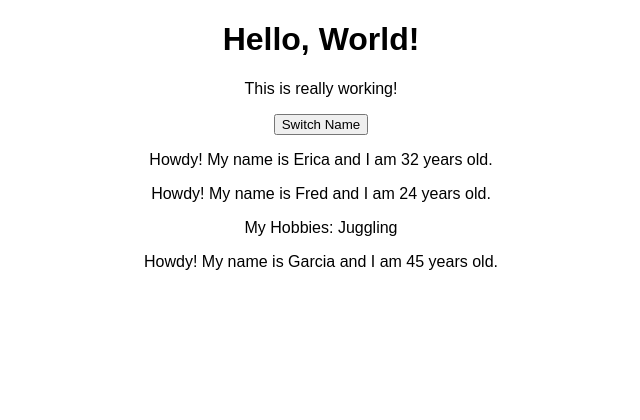
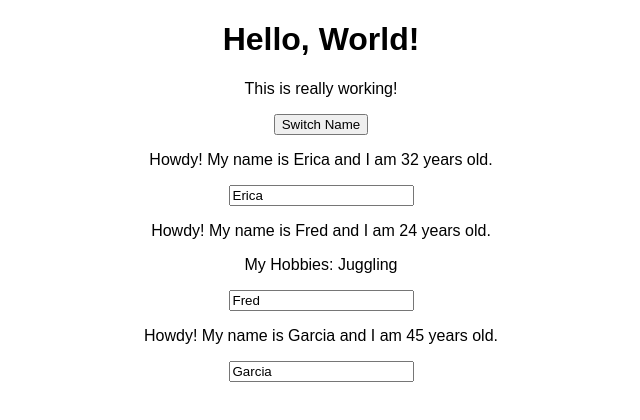
Before and after one commit to evannor/react-complete-guide, a React (Create React App) app: page / in a window 1280 px wide. Shown: the top 420 px of the page, without its empty margins (319-959 px from the left). Built offline with nearby package versions, Linux system fonts and the light colour scheme.

Commit message:
Adding two way binding

```diff
--- a/src/App.js
+++ b/src/App.js
@@ -23,6 +23,16 @@
     });
   };
 
+  nameChangeHandler = (event) => {
+    this.setState({
+      persons: [
+        { name: "Emaria", age: 32 },
+        { name: event.target.value, age: 24 },
+        { name: "Garcia", age: 45 },
+      ],
+    });
+  };
+
   render() {
     return (
       <div className="App">
@@ -39,6 +49,7 @@
           name={this.state.persons[1].name}
           age={this.state.persons[1].age}
           click={this.switchNameHandler.bind(this, "Emaria")}
+          changed={this.nameChangeHandler}
         >
           My Hobbies: Juggling
         </Person>
--- a/src/Person/Person.js
+++ b/src/Person/Person.js
@@ -8,6 +8,7 @@
       </p>
       {/* Passing text from wrapped Person text */}
       <p>{props.children}</p>
+      <input type="text" value={props.name} onChange={props.changed} />
     </div>
   );
 };
```
